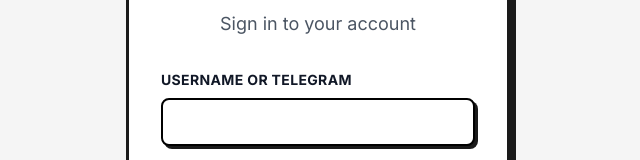
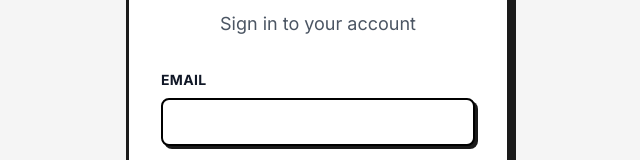
Before and after one commit to irvanda-febri-saputra/spacedigital-dashboard, a React (Vite) app: page /login in a window 1280 px wide. Shown: the part 196-356 px from the top of the page, without its empty margins (322-962 px from the left). Built offline with nearby package versions, Linux system fonts and the light colour scheme; no server answers.

Commit message:
Change label back to 'Email' instead of 'Username or Telegram'

```diff
--- a/src/pages/Login.jsx
+++ b/src/pages/Login.jsx
@@ -100,7 +100,7 @@
                         {/* Email */}
                         <div>
                             <label className="block text-sm font-black text-gray-900 uppercase tracking-wide mb-2">
-                                Username or Telegram
+                                Email
                             </label>
                             <input
                                 type="email"
```
